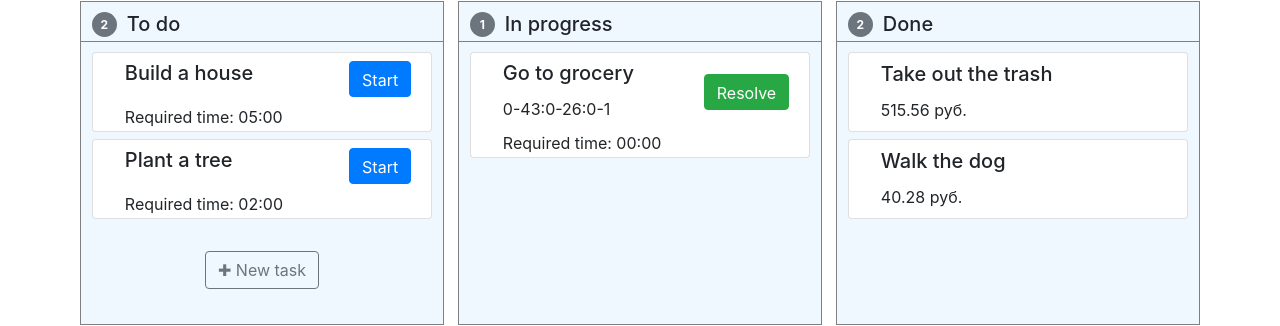
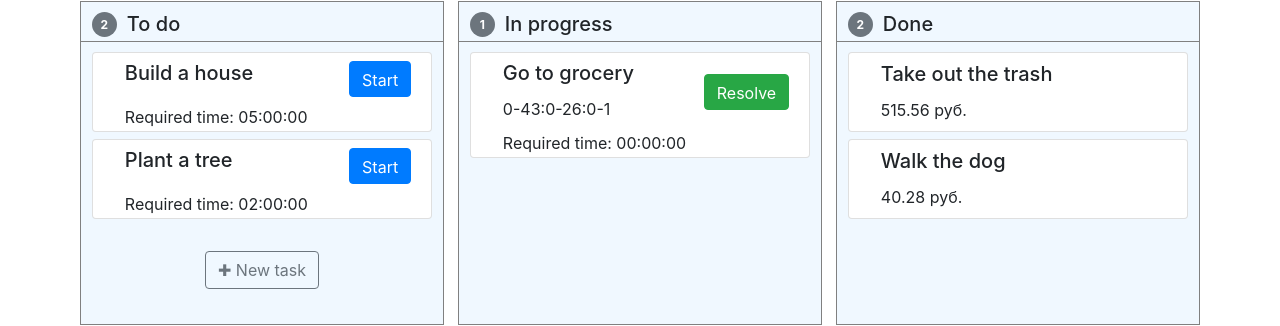
Before and after one commit to Mobidikt/Anyway-Labs-test, a React (Create React App) app: page / in a window 1280 px wide. Shown: the part 85-411 px from the top of the page. Built offline with nearby package versions, Linux system fonts and the light colour scheme.

Commit message:
fix: time

```diff
--- a/src/components/AddToDoPopup/AddToDoPopup.tsx
+++ b/src/components/AddToDoPopup/AddToDoPopup.tsx
@@ -4,10 +4,10 @@ import { AddToDoProps } from './AddToDoPopupProps';
 
 function AddToDoPopup ({open, addTask, handleClose }:AddToDoProps){
     const [titleTask, setTitleTask] = useState<string>('')
-    const [timeTask, setTimeTask] = useState<string>('00:00')
+    const [timeTask, setTimeTask] = useState<string>('00:00:00')
     useEffect(() => {
         setTitleTask('');
-        setTimeTask('00:00')
+        setTimeTask('00:00:00')
       }, [open]);
       const handleTaskNameChange = (e:any) => {
         setTitleTask(e.target.value);
@@ -33,11 +33,12 @@ function AddToDoPopup ({open, addTask, handleClose }:AddToDoProps){
                 </Form.Text>
                 <Form.Label>Required time</Form.Label>
                 <Form.Control
-    type="time"
-    name="task-time"
-    onChange={handleTimeTaskChange} value={timeTask}
-    min="00:00"
-    max="24:00"/>
+                  type="time"
+                  name="task-time"
+                  onChange={handleTimeTaskChange} value={timeTask}
+                  step='1'
+                  min="00:00:00"
+                  max="24:00:00"/>
             </Form.Group>
             <Button variant="primary" type="submit" onClick={handleSubmit}>
                 Add task
--- a/src/components/CardInProgress/CardInProgress.css
+++ b/src/components/CardInProgress/CardInProgress.css
@@ -17,13 +17,6 @@
  .card__title{
      margin: 0;
  }
- .card__title::before{
-     content: '';
-     width: 16px;
-     height: 16px;
-     background-image: url(../../images/icons/card-heading.svg);
-     background-size: cover;
- }
  .card__info{
      margin: 0;
      padding: 0 0.5rem 2px 0rem;
--- a/src/components/CardInProgress/CardInProgress.tsx
+++ b/src/components/CardInProgress/CardInProgress.tsx
@@ -13,17 +13,16 @@ function CardInProgress ({task, moveTaskDone}:CardInProgressProps){
   },[])
 
   const showTimer =useCallback(()=>{
-    let timer:number,hour, min,sec:string
     let today = Date.now();
-    timer = today - startTime;
+    const timer:number = today - startTime;
     if(task.requiredTime<=timer) {
       setTimeOut(true)
     } else {setTimeOut(false) }
-    hour = addZero((Math.floor(timer/3600000))%60);
-    min = addZero((Math.floor(timer/60000))%60);
-    sec = addZero((Math.floor(timer/1000))%60);
+    const hour:string = addZero((Math.floor(timer/3600000))%60);
+    const min:string = addZero((Math.floor(timer/60000))%60);
+    const sec:string = addZero((Math.floor(timer/1000))%60);
     return (`${hour}:${min}:${sec}`)
-  },[setTimeOut,startTime,task.requiredTime,addZero])
+  },[setTimeOut, startTime, task.requiredTime, addZero])
 
   useEffect(() => {
     const interval = setInterval(() => {
--- a/src/lists-deeds/doneDeeds.js
+++ b/src/lists-deeds/doneDeeds.js
@@ -1,14 +1,14 @@
 export const doneDeeds = [
   {
     title: 'Take out the trash',
-    time: '00:00',
+    time: '00:00:00',
     requiredTime: 0,
     start: 1612611882710,
     end: 1612613739036,
   },
   {
     title: 'Walk the dog',
-    time: '00:00',
+    time: '00:00:00',
     requiredTime: 0,
     start: 1612613593140,
     end: 1612613739036,
--- a/src/lists-deeds/inProgressDeeds.js
+++ b/src/lists-deeds/inProgressDeeds.js
@@ -1,7 +1,7 @@
 export const inProgressDeeds = [
   {
     title: 'Go to grocery',
-    time: '00:00',
+    time: '00:00:00',
     requiredTime: 0,
     start: 1612611882710,
     end: 0,
--- a/src/lists-deeds/toDoDeeds.js
+++ b/src/lists-deeds/toDoDeeds.js
@@ -1,14 +1,14 @@
 export const toDoDeeds = [
   {
     title: 'Build a house',
-    time: '05:00',
+    time: '05:00:00',
     requiredTime: 18000000,
     start: 0,
     end: 0,
   },
   {
     title: 'Plant a tree',
-    time: '02:00',
+    time: '02:00:00',
     requiredTime: 7200000,
     start: 0,
     end: 0,
--- a/src/utils/calcTimeTask.ts
+++ b/src/utils/calcTimeTask.ts
@@ -2,5 +2,6 @@ export function calcTimeTask(timeTask: string){
     const requiredTimeTask = timeTask.split(':');
     const hour = Number(requiredTimeTask[0])*3600000
     const min = Number(requiredTimeTask[1])*60000
-    return hour+min
+    const sec = Number(requiredTimeTask[2])*1000
+    return hour+min+sec
 }
```
Also changed, not shown: src/images/icons/card-heading.svg (deleted).
